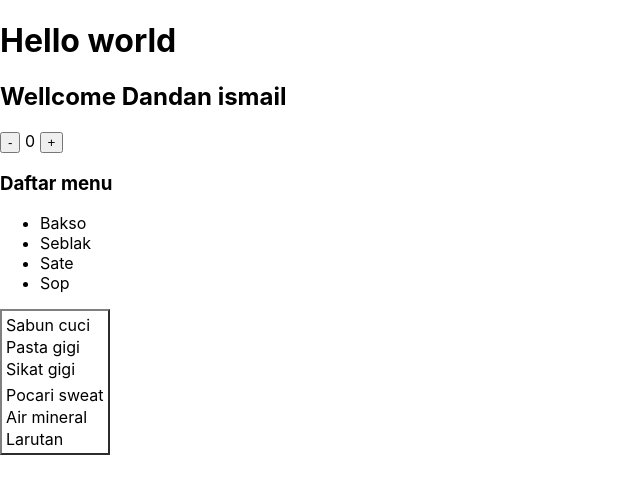
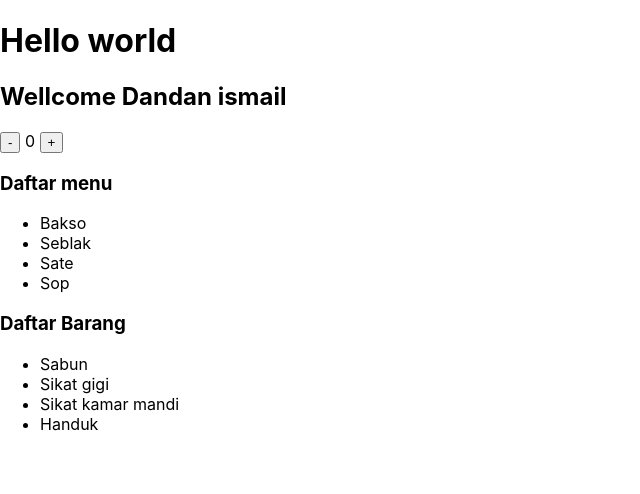
Before and after one commit to DandanIsmail42/dandan-rjs, a React (Create React App) app: page / in a window 1280 px wide. Shown: the top 494 px of the page, without its empty margins (0-640 px from the left). Built offline with nearby package versions, Linux system fonts and the light colour scheme.

Commit message:
manghapus komponen tabel dan mengganti dengan list order

```diff
--- a/src/Materi/komponen/pembahasan/FunctionalComponent.jsx
+++ b/src/Materi/komponen/pembahasan/FunctionalComponent.jsx
@@ -14,18 +14,13 @@ return (<div>
 const DaftarBarang = () => {
    return(
      <div>
-        <table border={2}>
-            <thead>
-                <tbody>Sabun cuci</tbody>
-                <tbody>Pasta gigi</tbody>
-                <tbody>Sikat gigi</tbody>
-            </thead>
-            <tr>
-                <tbody>Pocari sweat</tbody>
-                <tbody>Air mineral</tbody>
-                <tbody>Larutan</tbody>
-            </tr>
-        </table>
+         <h3>Daftar Barang</h3>
+<ul>
+    <li>Sabun</li>
+    <li>Sikat gigi</li>
+    <li>Sikat kamar mandi</li>
+    <li>Handuk</li>
+</ul>
     </div>
    )
 }
```
